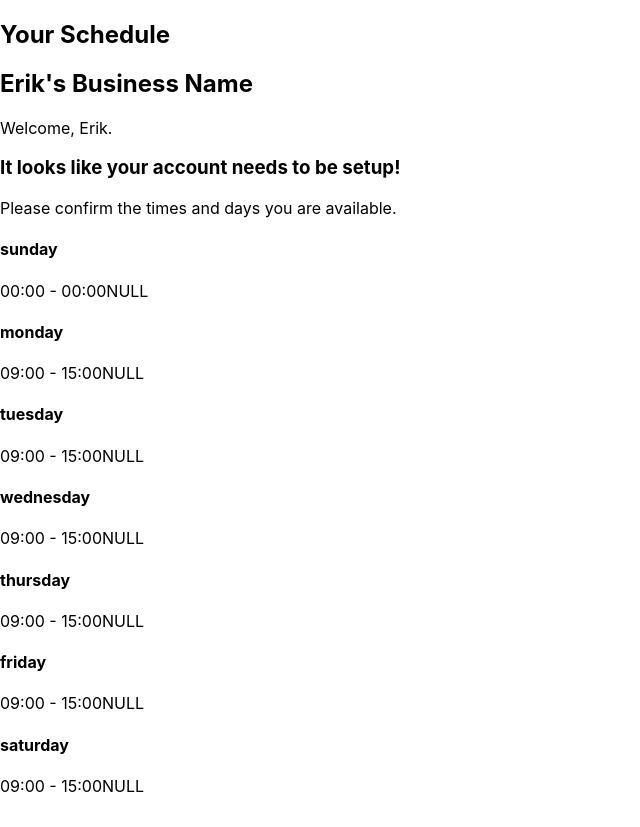
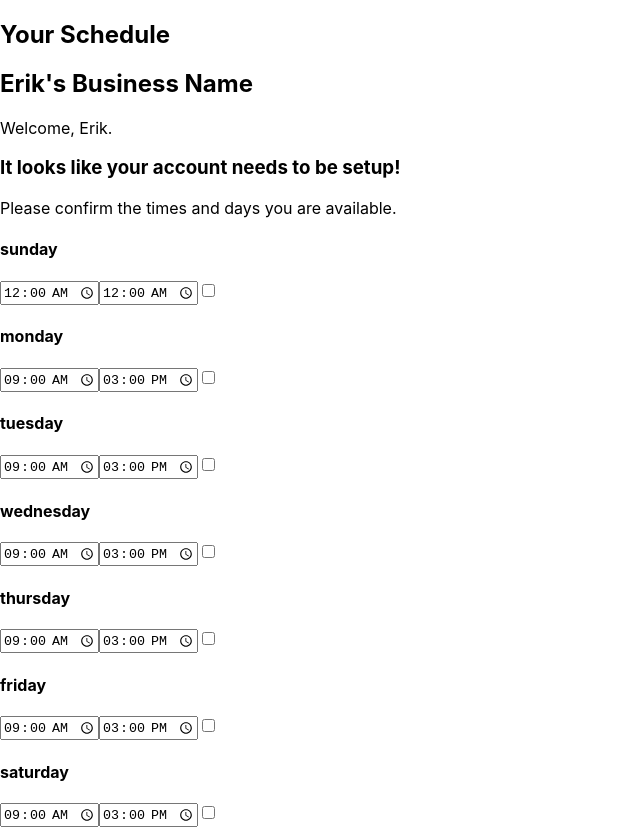
Before and after one commit to ErikPlachta/Calendari, a React (Create React App) app in the folder client/: page / in a window 1280 px wide. Shown: the whole page, without its empty margins (0-640 px from the left). Before the commit the page ends 800 px from the top, so only its background shows below. Built offline with nearby package versions, Linux system fonts and the light colour scheme.

Commit message:
Add working pull day of week values

```diff
--- a/client/src/assets/json/business.json
+++ b/client/src/assets/json/business.json
@@ -8,12 +8,12 @@
                                         "sunday": {
                                             "start"     :   "00:00",
                                             "end"       :   "00:00",
-                                            "verified"  :   "false"
+                                            "verified"  :   ""
                                         },
                                         "monday": {
                                             "start"     :   "09:00",
                                             "end"       :   "15:00",
-                                            "verified"  :   "false"
+                                            "verified"  :   "true"
                                         },
                                         "tuesday": {
                                             "start"     :   "09:00",
--- a/client/src/pages/Business.js
+++ b/client/src/pages/Business.js
@@ -40,8 +40,12 @@ export default function Business() {
   /*  3. LOAD PROPER BUSINESS NAME ACCORDINGLY    */
 
   //TODO:: 04/05/22 #EP || Testing basic integrity. Need to build out what these should actually do.
+
+  //-- extract business from database based on JWT id
   const business = businesses[business_id];
+  //-- extract schedule from extracted business
   const schedule = business.configuration.schedule;
+  //-- extract all users from business //TODO:: 04/05/2022 #EP || Make this the logged in
   const user     = users[user_id];
 
   //TODO:: 04/05/22 #EP || Onboard Appointments
@@ -81,20 +85,24 @@ export default function Business() {
             {Object.keys(schedule).map( (dayOfWeek, index) => (
               <div>
 
+                <div class='configure_DayOfWeek'>
                 <h4>{dayOfWeek}</h4>
-                {Object.keys(schedule[dayOfWeek]).map((time, index) => (
+                  {/* Go through each day of week, present days with times and if verified */}
+                  {Object.keys(schedule[dayOfWeek]).map((value, index) => (
                     <span>
                       {(() => {
-                      switch (index) {
-                          case 0:   return `${schedule[dayOfWeek][time]} - `;
-                          case 1:   return `${schedule[dayOfWeek][time]}`;
-                          default:      return "NULL";
+                        switch (value) {
+                            case 'start'    :   return  <input type='time' id={(`${dayOfWeek}_sart`)} defaultValue={schedule[dayOfWeek][value]}></input>;
+                            case 'end'      :   return  <input type='time' id={(`${dayOfWeek}_end`)} defaultValue={schedule[dayOfWeek][value]}></input>;
+                            case 'verified' :   return  <input type="checkbox" id={(`${dayOfWeek}_verified`)} />;
+                            // checked={checked ? 'checked' : ''}
+                            default         :   return "NULL";
                           }
                         })()}
                       {/* { (`${schedule[dayOfWeek][time]} -`)  || schedule[dayOfWeek][time] } */}
                     </span>
-
                   ))}
+                </div>
 
               </div>
             ))}
```
Lines whose indentation alone changed are shown as unchanged.
